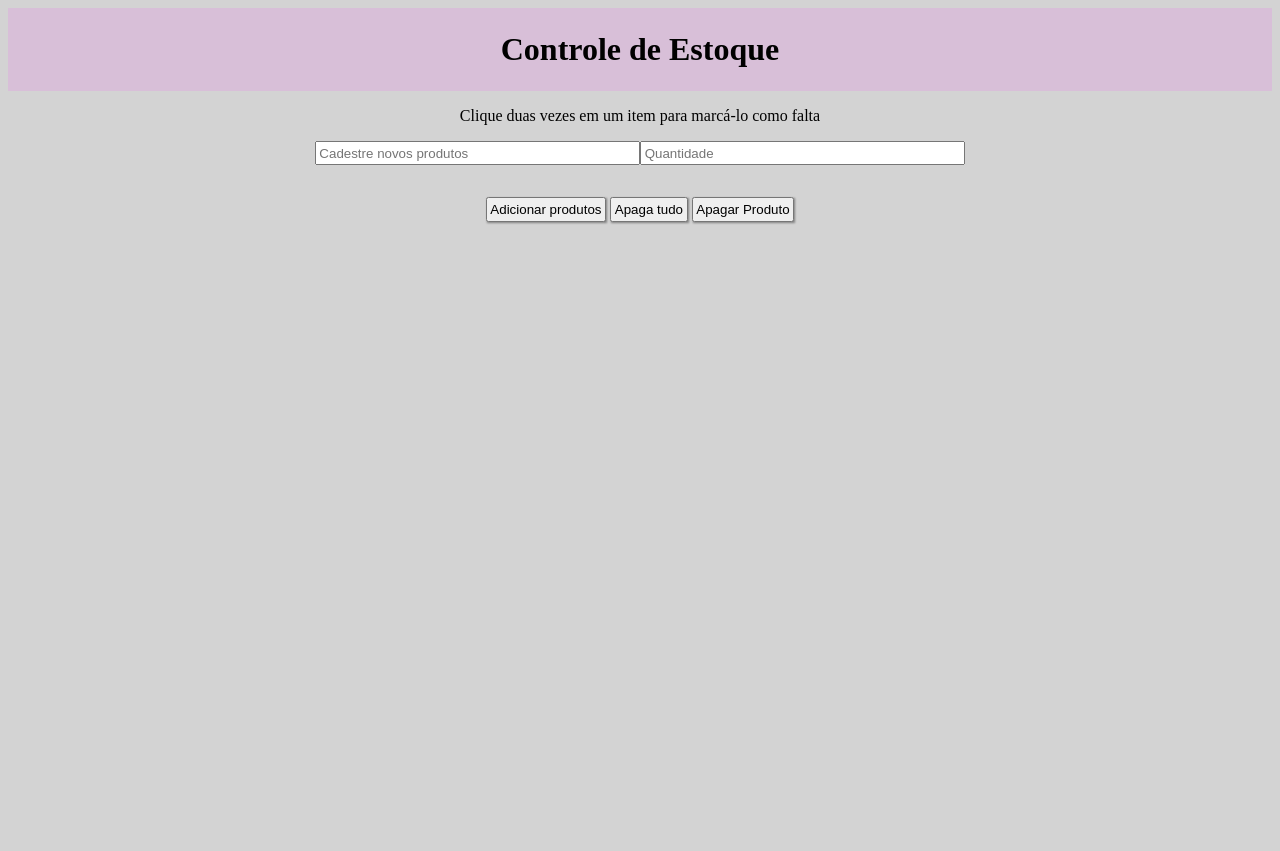
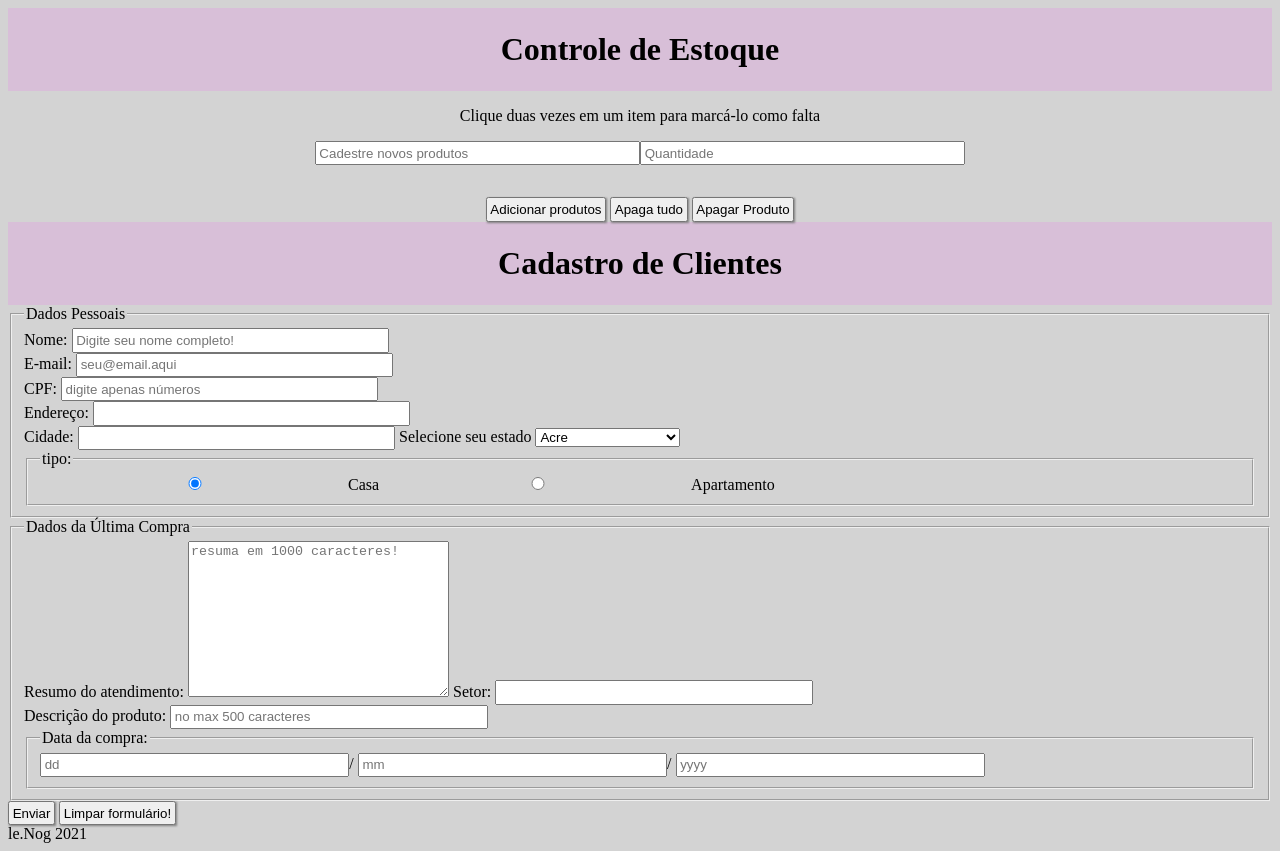
Before and after one commit to leo2903lan/Desafio-2---Gest-o-de-Cadastros, a plain HTML site: page index.html in a window 1280 px wide. Before the commit the page ends 800 px from the top, so only its background shows below. Drawn offline with Linux system fonts and the light colour scheme.

Commit message:
formulário para cadastro de clientes

```diff
--- a/index.html
+++ b/index.html
@@ -36,6 +36,90 @@
   </footer>
 </div>
 
+
+<header>
+    <h1>Cadastro de Clientes</h1>
+  </header>
+  <main>
+    <form action="" method="get" class="form-basic">
+      <fieldset>
+        <legend>Dados Pessoais</legend>
+
+        <label for="nome">Nome:
+          <input type="text" name="nome" id="nome" maxlength="40" size="40" required
+            placeholder="Digite seu nome completo!" class="form-basic">
+        </label>
+        <br>
+        <label for="email">E-mail:
+          <input type="email" name="email" id="email" maxlength="50" size="40" required placeholder="seu@email.aqui"
+            class="form-basic">
+        </label>
+        <br>
+        <label for="cpf">CPF:
+          <input type="text" name="cpf" id="cpf" maxlength="11" placeholder="digite apenas números" required
+            class="form-basic">
+        </label>
+        <br>
+        <label for="endereco">Endereço:
+          <input type="text" name="endereco" id="endereco" maxlength="200" size="60" required class="form-basic">
+        </label>
+        <br>
+        <label for="cidade">Cidade:
+          <input type="text" name="cidade" id="cidade" maxlength="28" required class="form-basic">
+        </label>
+        <label for="estado">Selecione seu estado
+          <select name="estado" id="estado" required class="form-basic">
+          </select>
+        </label>
+        <br>
+        <fieldset>
+          <legend>tipo:</legend>
+          <label for="casa">
+            <input type="radio" name="tipo" value="casa" id="casa" checked class="form-basic">Casa
+          </label>
+          <label for="apto">
+            <input type="radio" name="tipo" value="apto" id="apto">Apartamento
+          </label>
+        </fieldset>
+      </fieldset>
+
+      <fieldset class="form-basic">
+        <legend>Dados da Última Compra</legend>
+        <label for="resumo">Resumo do atendimento:
+          <textarea name="resumo" id="resumo" cols="30" rows="10" class="form-basic" required maxlength="1000"
+            placeholder="resuma em 1000 caracteres!"></textarea>
+        </label>
+
+        <label for="cargo">Setor:
+          <input class="form-basic" type="text" name="cargo" id="cargo" maxlength="40" required>
+        </label>
+        <br>
+        <label for="descricao-cargo">Descrição do produto:
+          <input class="form-basic" type="text" name="descrcao-cargo" id="descricao-cargo" maxlength="500" required
+            placeholder="no max 500 caracteres">
+        </label>
+        <br>
+        <fieldset>
+          <legend>Data da compra:</legend>
+          <label for="date">
+            <input class="form-basic" type="text" name="date" id="dia" size="2" maxlength="2" placeholder="dd"
+              required>/
+            <input class="form-basic" type="text" name="date" id="dia" size="3" maxlength="2" placeholder="mm"
+              required>/
+            <input class="form-basic" type="text" name="date" id="dia" size="4" maxlength="4" placeholder="yyyy"
+              required>
+          </label>
+        </fieldset>
+
+      </fieldset>
+      <button type="submit" class="form-basic" id="enviar" name="enviar">Enviar</button>
+      <button type="reset" class="form-basic" id="limpar" name=limpar>Limpar formulário!</button>
+    </form>
+    <script src="script.js"></script>
+
+  </main>
+  <footer>le.Nog 2021</footer>
+
   <script src="/script.js"></script>
 </body>
 
--- a/script.js
+++ b/script.js
@@ -54,3 +54,33 @@ function apagarFinalizados() {
   console.log(listaAdicionadas);
 }
 buttonApagaFinalizados.addEventListener('click', apagarFinalizados);
+
+
+
+// códigos para o formulário
+
+function createStateOptions () {
+  const stateSigla = ['AC', 'AL', 'AP', 'AM', 'BA', 'CE', 'DF', 'ES', 'GO', 'MA', 'MT', 'MS', 'MG', 'PA', 'PB', 'PR', 'PE', 'PI', 'RJ', 'RN', 'RS', 'RO', 'RR', 'SC', 'SP', 'SE', 'TO'];
+  const stateLista = ['Acre', 'Alagoas', 'Amapá', 'Amazonas', 'Bahia', 'Ceará', 'Distrito Federal', 'Espírito Santo', 'Goiás', 'Maranhão', 'Mato Grosso', 'Mato Grosso do Sul', 'Minas Gerais', 'Pará', 'Paraíba', 'Paraná', 'Pernambuco', 'Piauí', 'Rio de Janeiro', 'Rio Grande do Norte', 'Rio Grande do Sul', 'Rondônia', 'Roraima', 'Santa Catarina', 'São Paulo', 'Sergipe', 'Tocantins'];
+
+  const estado = document.querySelector('#estado');
+
+    for (let i = 0; i < stateLista.length; i += 1 ) {
+      let stateName = document.createElement('option');
+      stateName.value = stateSigla[i];
+      stateName.innerText = stateLista[i];
+      document.querySelector('#estado').appendChild(stateName);
+    }
+}
+createStateOptions ()
+
+const button = document.querySelector('#enviar')
+const divPai = document.querySelector('main');
+const divConteudo = document.createElement('div')
+
+function printValues(event) {
+  event.preventDefault();
+  divConteudo.
+  divPai.appendChild(divConteudo);
+}
+button.addEventListener('click', printValues);
```
Also changed, not shown: style.css (line endings or trailing spaces).
